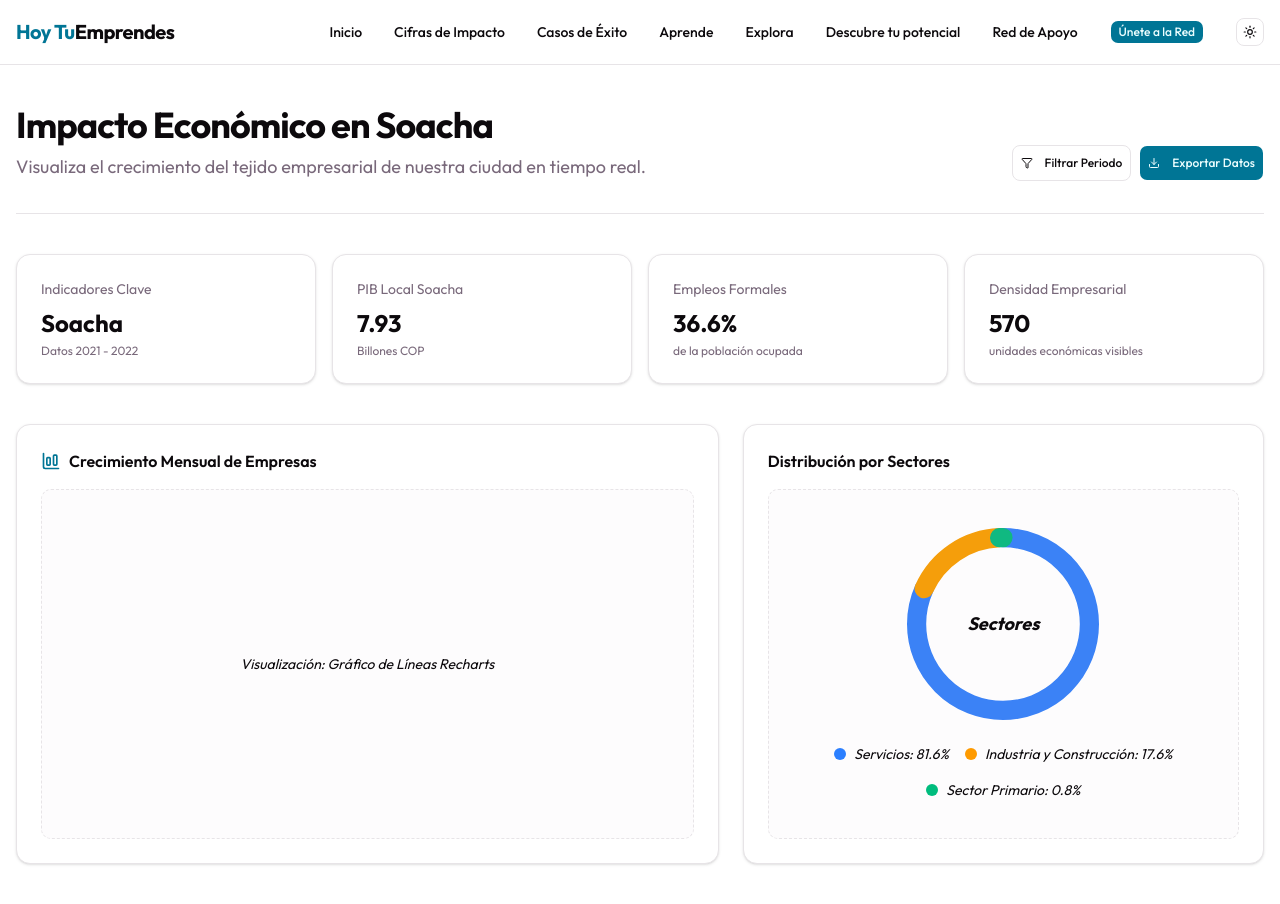
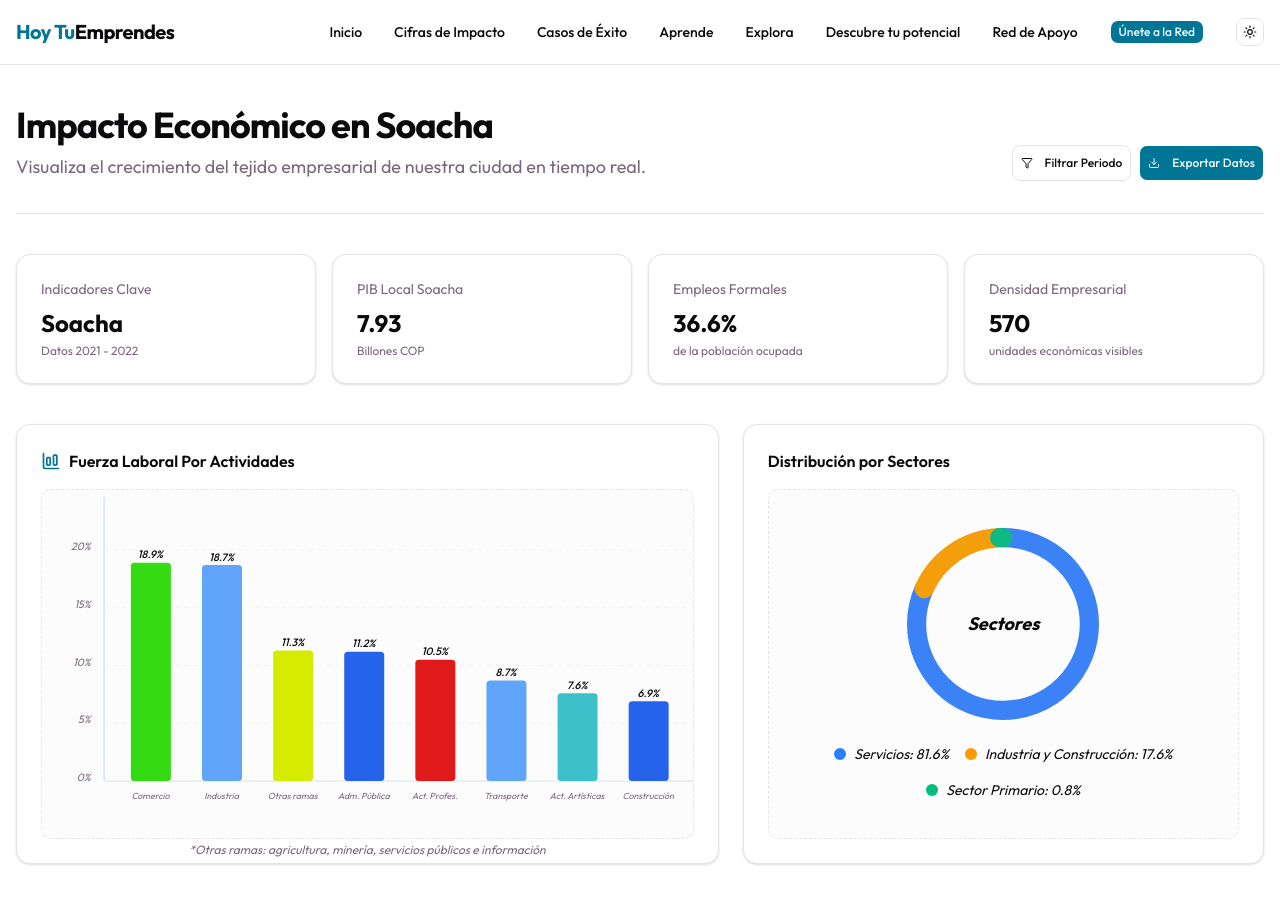
Before and after one commit to KsMorris-33/emprendamos, a Next.js app: page /cifras in a window 1280 px wide. Shown: the top 904 px of the page. Built offline with nearby package versions, Linux system fonts and the light colour scheme.

Commit message:
Avance: gráfico de barras de ramas de actividaes

```diff
--- a/src/app/cifras/page.tsx
+++ b/src/app/cifras/page.tsx
@@ -79,11 +79,89 @@ export default function CifrasPage() {
                 <div className="col-span-full lg:col-span-4 rounded-xl border bg-card p-6 shadow-sm">
                     <h3 className="font-semibold mb-4 flex items-center">
                         <BarChartBig className="mr-2 h-5 w-5 text-primary" />
-                        Crecimiento Mensual de Empresas
+                        Fuerza Laboral Por Actividades
                     </h3>
                     {/* Espacio para componente: @/features/stats/components/MainGrowthChart (Usando Recharts) */}
                     <div className="h-[350px] bg-muted/20 rounded-lg flex items-center justify-center border border-dashed text-sm italic">
-                        Visualización: Gráfico de Líneas Recharts
+                        <div className="w-full overflow-x-auto">
+                <div className="min-w-[800px]">
+                    <svg viewBox="0 0 900 400" className="w-full h-auto">
+                    {/* Ejes */}
+                    <line x1="70" y1="30" x2="70" y2="350" stroke="#e2e8f0" strokeWidth="2" />
+                    <line x1="70" y1="350" x2="880" y2="350" stroke="#e2e8f0" strokeWidth="2" />
+
+                    {/* Etiquetas eje Y */}
+                    <text x="55" y="350" textAnchor="end" className="text-xs fill-muted-foreground">0%</text>
+                    <text x="55" y="285" textAnchor="end" className="text-xs fill-muted-foreground">5%</text>
+                    <text x="55" y="220" textAnchor="end" className="text-xs fill-muted-foreground">10%</text>
+                    <text x="55" y="155" textAnchor="end" className="text-xs fill-muted-foreground">15%</text>
+                    <text x="55" y="90" textAnchor="end" className="text-xs fill-muted-foreground">20%</text>
+
+                    {/* Líneas de guía */}
+                    <line x1="70" y1="350" x2="880" y2="350" stroke="#f1f5f9" strokeWidth="1" />
+                    <line x1="70" y1="285" x2="880" y2="285" stroke="#f1f5f9" strokeWidth="1" strokeDasharray="5,5" />
+                    <line x1="70" y1="220" x2="880" y2="220" stroke="#f1f5f9" strokeWidth="1" strokeDasharray="5,5" />
+                    <line x1="70" y1="155" x2="880" y2="155" stroke="#f1f5f9" strokeWidth="1" strokeDasharray="5,5" />
+                    <line x1="70" y1="90" x2="880" y2="90" stroke="#f1f5f9" strokeWidth="1" strokeDasharray="5,5" />
+
+                    {/* Datos */}
+                    {[
+                        { name: 'Comercio', fullName: 'Comercio y reparación', value: 18.9, color: '#34da12', x: 100 },
+                        { name: 'Industria', fullName: 'Industrias manufactureras', value: 18.7, color: '#60a5fa', x: 180 },
+                        { name: 'Otras ramas', fullName: 'Otras ramas*', value: 11.3, color: '#d5ec00', x: 260 },
+                        { name: 'Adm. Pública', fullName: 'Adm. pública y salud', value: 11.2, color: '#2563eb', x: 340 },
+                        { name: 'Act. Profes.', fullName: 'Act. profesionales', value: 10.5, color: '#e01a1a', x: 420 },
+                        { name: 'Transporte', fullName: 'Transporte', value: 8.7, color: '#60a5fa', x: 500 },
+                        { name: 'Act. Artísticas', fullName: 'Act. artísticas', value: 7.6, color: '#3cc1ca', x: 580 },
+                        { name: 'Construcción', fullName: 'Construcción', value: 6.9, color: '#2563eb', x: 660 },
+                        { name: 'Alojamiento', fullName: 'Alojamiento', value: 6.4, color: '#8c3bf6', x: 740 },
+                    ].map((item, idx) => {
+                        const barHeight = (item.value / 20) * 260; // 20% máximo = 260px altura
+                        const yPos = 350 - barHeight;
+
+                        return (
+                        <g key={idx}>
+                            {/* Barra */}
+                            <rect
+                            x={item.x}
+                            y={yPos}
+                            width="45"
+                            height={barHeight}
+                            fill={item.color}
+                            rx="4"
+                            className="hover:opacity-80 transition-opacity cursor-pointer"
+                            >
+                            <title>{`${item.fullName}: ${item.value}%`}</title>
+                            </rect>
+                            {/* Valor encima */}
+                            <text
+                            x={item.x + 22}
+                            y={yPos - 5}
+                            textAnchor="middle"
+                            className="text-xs font-medium fill-current"
+                            >
+                            {item.value}%
+                            </text>
+                            {/* Etiqueta debajo (rotada o en dos líneas si es necesario) */}
+                            <text
+                            x={item.x + 22}
+                            y="370"
+                            textAnchor="middle"
+                            className="text-[10px] fill-muted-foreground"
+                            >
+                            {item.name}
+                            </text>
+                        </g>
+                        );
+                    })}
+                    </svg>
+                </div>
+
+                {/* Leyenda compacta (opcional) */}
+                <div className="mt-4 text-xs text-muted-foreground text-center">
+                    *Otras ramas: agricultura, minería, servicios públicos e información
+                </div>
+                </div>
                     </div>
                 </div>
 
```
Lines whose indentation alone changed are shown as unchanged.
